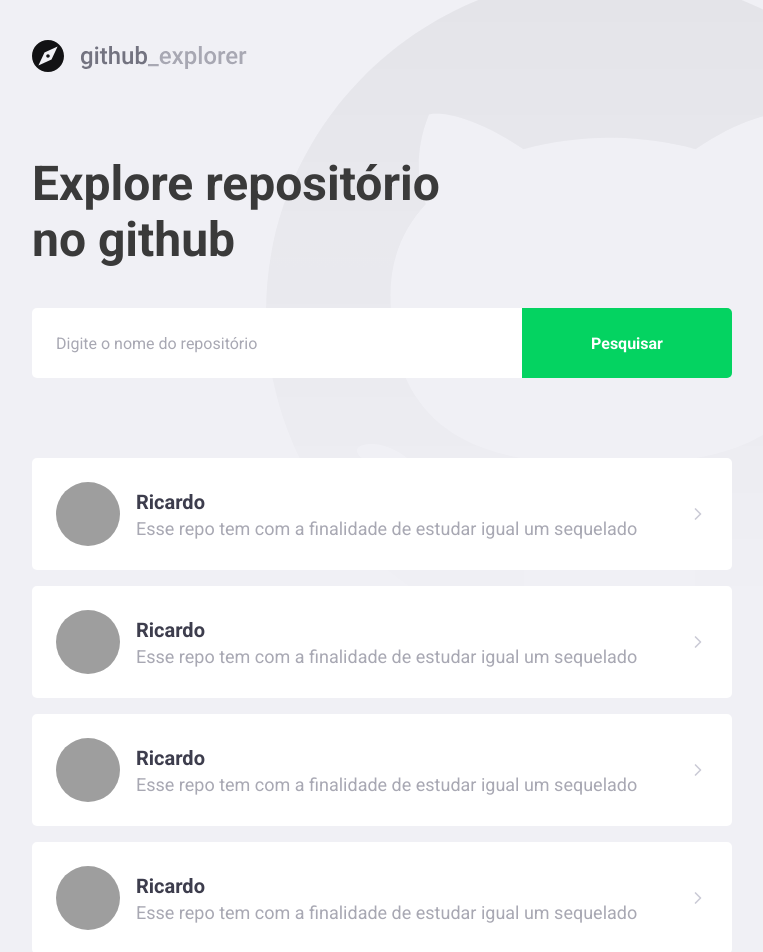
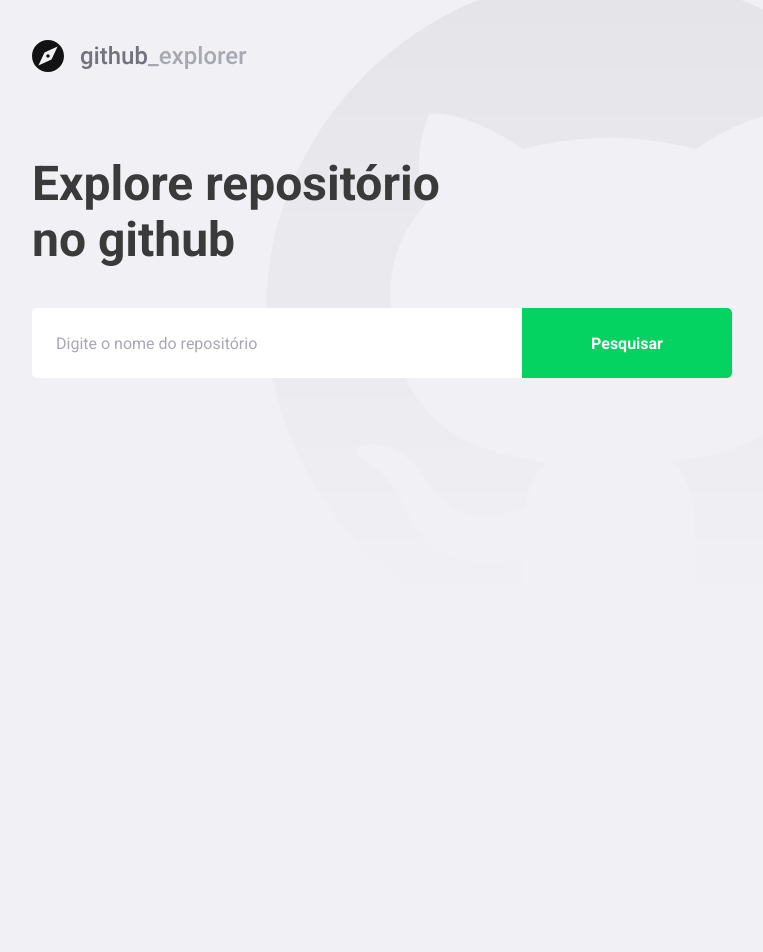
Before and after one commit to RicardoEstudante/github-explore, a React (Create React App) app: page / in a window 1280 px wide. Shown: the top 952 px of the page, without its empty margins (148-911 px from the left). After the commit the page ends 800 px from the top, so only its background shows below. Built offline with nearby package versions, Linux system fonts and the light colour scheme; grey boxes are pictures that could not be loaded.

Commit message:
connection api

```diff
--- a/package.json
+++ b/package.json
@@ -14,6 +14,7 @@
     "@types/styled-components": "^5.1.4",
     "@typescript-eslint/eslint-plugin": "^4.5.0",
     "@typescript-eslint/parser": "^4.5.0",
+    "axios": "^0.20.0",
     "eslint-config-airbnb": "^18.2.0",
     "eslint-plugin-import": "^2.21.2",
     "eslint-plugin-jsx-a11y": "^6.3.0",
--- a/src/pages/Dashboard/index.tsx
+++ b/src/pages/Dashboard/index.tsx
@@ -1,72 +1,65 @@
-import React from 'react';
+import React, { useState, FormEvent } from 'react';
 import { FiChevronRight } from 'react-icons/fi';
+import api from '../../services/api';
 
 import { Title, Form, Repositories } from './styles';
+
 import logoImg from '../../assets/logo.svg';
 
+interface Repository {
+  full_name: string;
+  description: string;
+  owner: {
+    login: string;
+    avatar_url: string;
+  };
+}
+
 const Dashboard: React.FC = () => {
+  const [newRepo, setNewRepo] = useState('');
+  const [repositories, setRepositories] = useState<Repository[]>([]);
+
+  async function handleAddRepository(
+    event: FormEvent<HTMLFormElement>
+  ): Promise<void> {
+    event.preventDefault();
+
+    const response = await api.get<Repository>(`repos/${newRepo}`);
+
+    const repository = response.data;
+
+    setRepositories([...repositories, repository]);
+    setNewRepo('');
+  }
   return (
     <>
       <img src={logoImg} alt="Github Explore" />
       <Title>Explore repositório no github</Title>
 
-      <Form action="">
-        <input placeholder="Digite o nome do repositório" />
+      <Form onSubmit={handleAddRepository}>
+        <input
+          value={newRepo}
+          onChange={(e) => setNewRepo(e.target.value)}
+          placeholder="Digite o nome do repositório"
+        />
         <button type="submit">Pesquisar</button>
       </Form>
 
       <Repositories>
-        <a href="repositories">
+        {repositories.map((repository) => (
+          <a key={repository.full_name} href="repositories">
             <img
-            src="https://avatars1.githubusercontent.com/u/42756551?s=460&u=e4475ddca2f9c544b67ea619c636d50512d54be0&v=4"
-            alt="Ricardo"
+              src={repository.owner.avatar_url}
+              alt={repository.owner.login}
             />
             <div>
-            <strong>Ricardo</strong>
-            <p>Esse repo tem com a finalidade de estudar igual um sequelado</p>
+              <strong>{repository.full_name}</strong>
+              <p>{repository.description}</p>
             </div>
 
             <FiChevronRight size={20} />
           </a>
-
-        <a href="repositories">
-          <img
-            src="https://avatars1.githubusercontent.com/u/42756551?s=460&u=e4475ddca2f9c544b67ea619c636d50512d54be0&v=4"
-            alt="Ricardo"
-          />
-          <div>
-            <strong>Ricardo</strong>
-            <p>Esse repo tem com a finalidade de estudar igual um sequelado</p>
-          </div>
-
-          <FiChevronRight size={20} />
-        </a>
-
-        <a href="repositories">
-          <img
-            src="https://avatars1.githubusercontent.com/u/42756551?s=460&u=e4475ddca2f9c544b67ea619c636d50512d54be0&v=4"
-            alt="Ricardo"
-          />
-          <div>
-            <strong>Ricardo</strong>
-            <p>Esse repo tem com a finalidade de estudar igual um sequelado</p>
-          </div>
-
-          <FiChevronRight size={20} />
-        </a>
-
-        <a href="repositories">
-          <img
-            src="https://avatars1.githubusercontent.com/u/42756551?s=460&u=e4475ddca2f9c544b67ea619c636d50512d54be0&v=4"
-            alt="Ricardo"
-          />
-          <div>
-            <strong>Ricardo</strong>
-            <p>Esse repo tem com a finalidade de estudar igual um sequelado</p>
-          </div>
-
-          <FiChevronRight size={20} />
-        </a>
+        ))}
       </Repositories>
     </>
   );
--- a/src/pages/Dashboard/styles.ts
+++ b/src/pages/Dashboard/styles.ts
@@ -76,7 +76,8 @@ export const Repositories = styled.div`
     }
 
     div {
-      margin-left: 16px;
+      margin: 0 16px;
+      font: 1px;
 
       strong {
         font-size: 20px;
--- /dev/null
+++ b/src/services/api.ts
@@ -0,0 +1,7 @@
+import axios from 'axios';
+
+const api = axios.create({
+  baseURL: 'https://api.github.com/',
+});
+
+export default api;
```
Also changed, not shown: 1 other file (tests, documents, lock files or other folders). Lines whose indentation alone changed are shown as unchanged.
